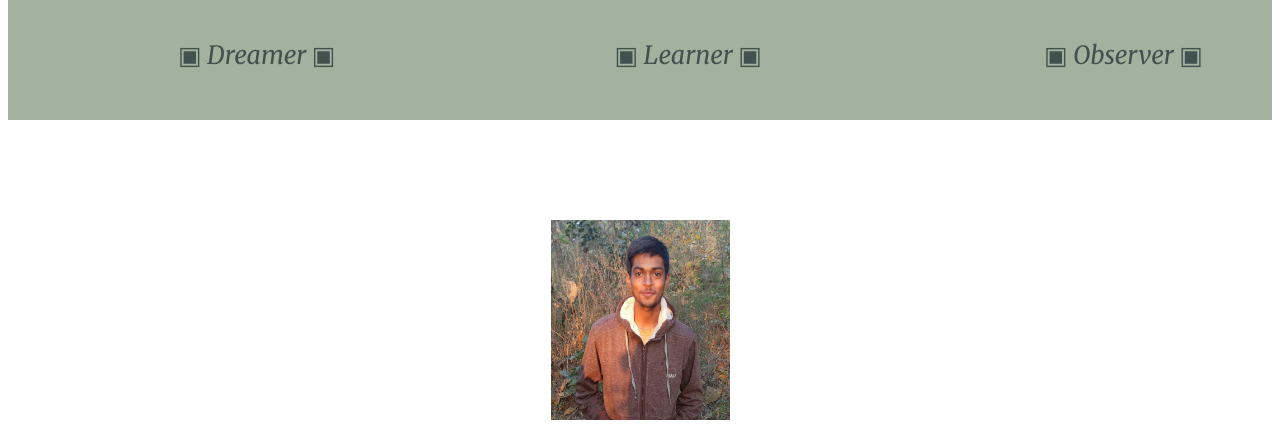
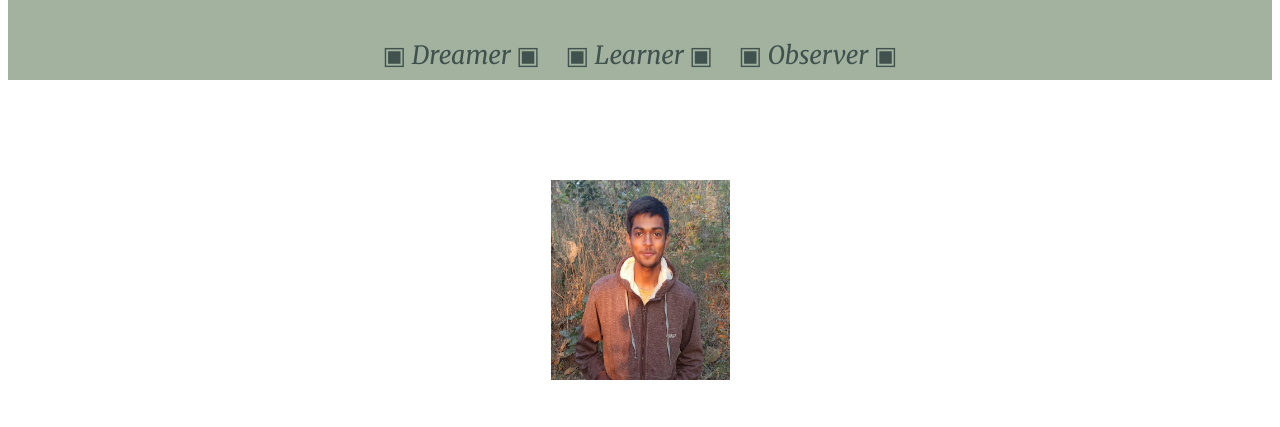
Before and after one commit to Durvesh001/Portfolio, a plain HTML site: page index.html in a window 1280 px wide. Shown: the part 316-743 px from the top of the page. Drawn offline with Linux system fonts and the light colour scheme; a web font is replaced by a local one.

Commit message:
Add files via upload

```diff
--- a/css/styles.css
+++ b/css/styles.css
@@ -5,7 +5,7 @@ body {
     font-size: 25px;
   }
 
-  .start{
+  /*.start{
     padding-bottom: 40px;
     text-align: left;
     padding-left: 170px;
@@ -20,7 +20,13 @@ body {
   .third{
     position: relative;
     left: 550px;
+  }*/
+
+  .second{
+    padding-left: 20px;
+    padding-right: 20px;
   }
+
 
   .specification{
     padding-left: 500px;
```
